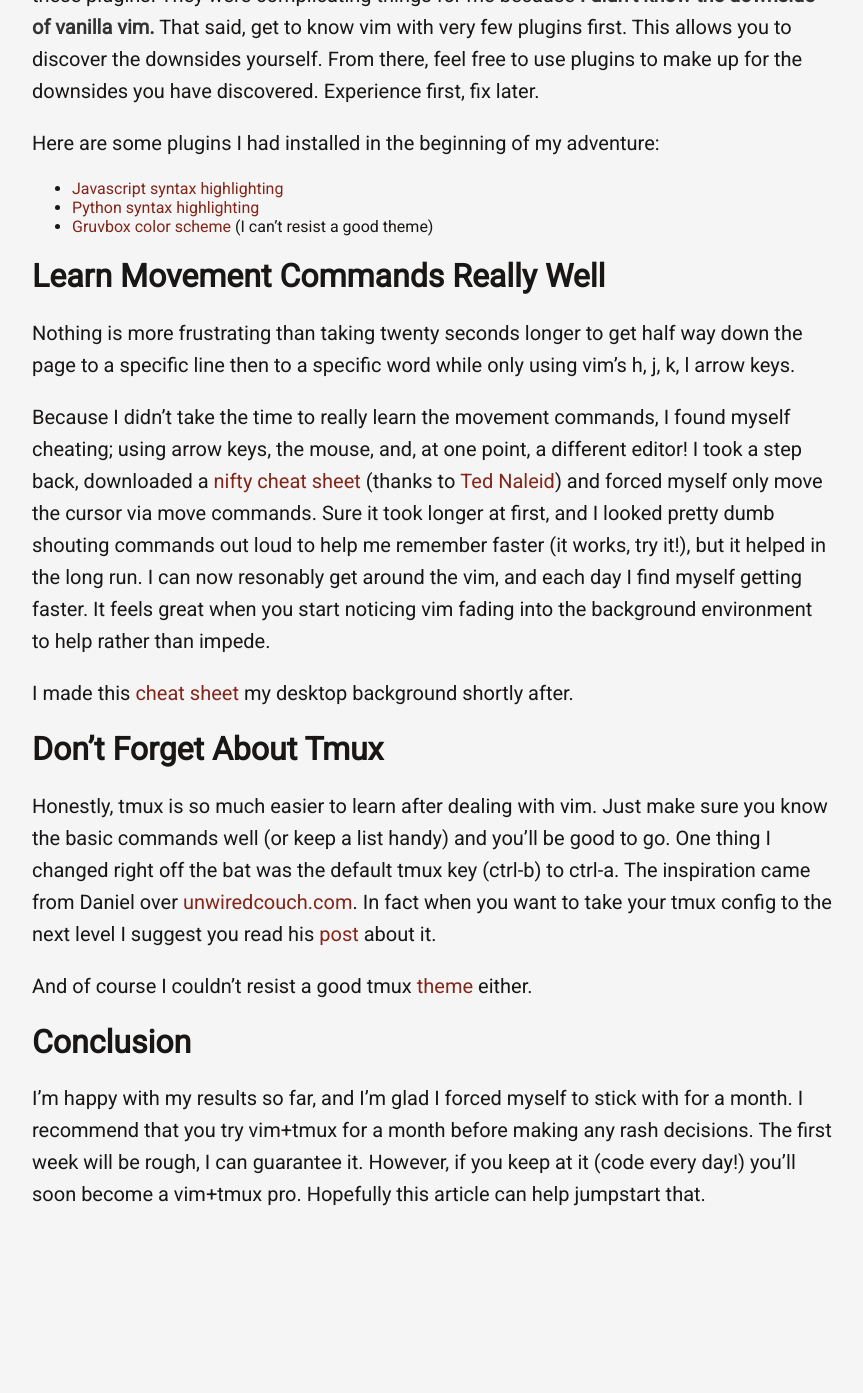
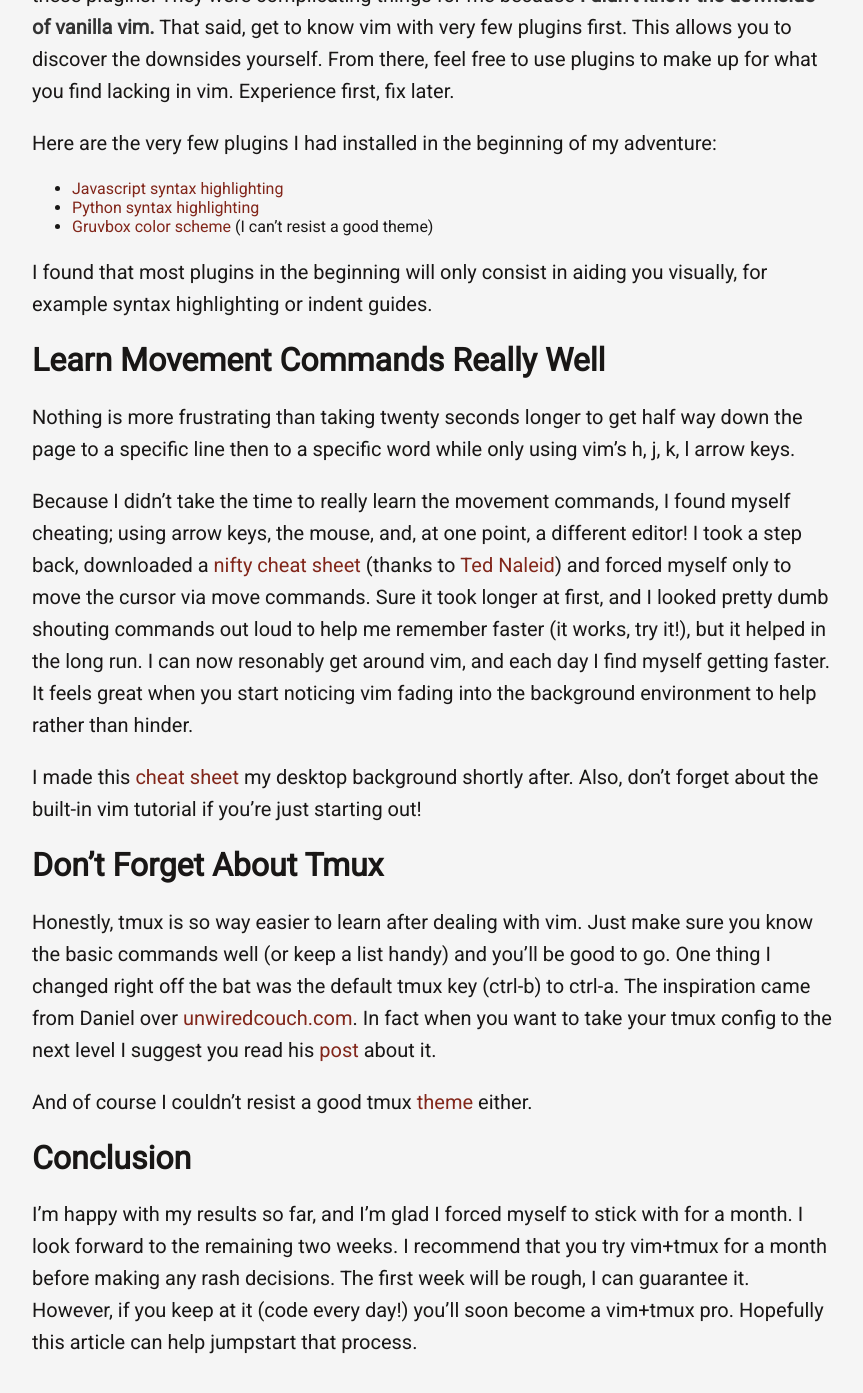
Before and after one commit to dvrico/dvrico.github.io, a Jekyll site: the page built from _posts/2015-03-03-vim-quick-set-up.md, in a window 1280 px wide and 1400 px high, scrolled down 908 px. Shown: the top 1393 px of the window, without its empty margins (208-1071 px from the left). Built offline with Jekyll 4.4.1, drawn with Linux system fonts in a browser that asks for light colours; before the commit the page ends 2218 px from its top, so only the background shows below that; some of the changed text lies outside the part shown.

Commit message:
Edit vim-quick-set-up post and fix grammar.

```diff
--- a/_posts/2015-03-03-vim-quick-set-up.md
+++ b/_posts/2015-03-03-vim-quick-set-up.md
@@ -15,7 +15,7 @@ of the journey.
 Stick to the basics!
 ====================
 Vim has a high learning curve. Joined together with tmux and that's a black eye waiting to
-happen if your not careful. But do you know what guarantees two black eyes?
+happen if you're not careful. But do you know what guarantees two black eyes?
 Lots and lots of plugins.
 
 I downloaded and installed a bunch of plugins for vim and tmux when I first started because
@@ -26,14 +26,17 @@ vim commands, tmux commands, and the plugin commands all at once. I soon became
 I found out that becase I hadn't used vim extensively, I couldn't justify the usefulness
 of all these plugins. They were complicating things for me because **I didn't know the downside
 of vanilla vim.** That said, get to know vim with very few plugins first. This allows you to discover
-the downsides yourself. From there, feel free to use plugins to make up for the downsides
-you have discovered. Experience first, fix later.
+the downsides yourself. From there, feel free to use plugins to make up for what you find lacking
+in vim. Experience first, fix later.
 
-Here are some plugins I had installed in the beginning of my adventure:
+Here are the very few plugins I had installed in the beginning of my adventure:
 
 *    [Javascript syntax highlighting](https://github.com/jelera/vim-javascript-syntax)
 *    [Python syntax highlighting](https://github.com/hdima/python-syntax)
 *    [Gruvbox color scheme](https://github.com/morhetz/gruvbox) (I can't resist a good theme)
+
+I found that most plugins in the beginning will only consist in aiding you visually, for example
+syntax highlighting or indent guides.
 
 Learn Movement Commands Really Well
 ===================================
@@ -42,18 +45,19 @@ to a specific line then to a specific word while only using vim's h, j, k, l arr
 
 Because I didn't take the time to really learn the movement commands, I found myself cheating; using arrow keys,
 the mouse, and, at one point, a different editor! I took a step back, downloaded a [nifty cheat
-sheet](https://bitbucket.org/tednaleid/vim-shortcut-wallpaper/raw/tip/vim-shortcuts.png) (thanks to [Ted Naleid](http://naleid.com/blog/2010/10/04/vim-movement-shortcuts-wallpaper/a)) and forced myself only move the cursor via
+sheet](https://bitbucket.org/tednaleid/vim-shortcut-wallpaper/raw/tip/vim-shortcuts.png) (thanks to [Ted Naleid](http://naleid.com/blog/2010/10/04/vim-movement-shortcuts-wallpaper/a)) and forced myself only to move the cursor via
 move commands. Sure it took longer at first, and I looked pretty dumb
 shouting commands out loud to help me remember faster (it works, try it!), but
-it helped in the long run. I can now resonably get around the vim, and each day
+it helped in the long run. I can now resonably get around vim, and each day
 I find myself getting faster. It feels great when you start noticing vim fading into the background environment
-to help rather than impede.
+to help rather than hinder.
 
- I made this [cheat sheet](http://www.viemu.com/vi-vim-cheat-sheet.gif) my desktop background shortly after.
+I made this [cheat sheet](http://www.viemu.com/vi-vim-cheat-sheet.gif) my desktop background shortly after.
+Also, don't forget about the built-in vim tutorial if you're just starting out!
 
 Don't Forget About Tmux
 =======================
-Honestly, tmux is so much easier to learn after dealing with vim. Just make sure you know the basic commands well (or
+Honestly, tmux is so way easier to learn after dealing with vim. Just make sure you know the basic commands well (or
 keep a list handy) and you'll be good to go. One thing I changed right off the bat was the default tmux key (ctrl-b) to
 ctrl-a. The inspiration came from Daniel over [unwiredcouch.com](https://www.unwiredcouch.com/). In fact when you want
  to take your tmux config to the next level I suggest you read his
@@ -63,7 +67,8 @@ And of course I couldn't resist a good tmux [theme](https://github.com/edkolev/t
 
 Conclusion
 ==========
-I'm happy with my results so far, and I'm glad I forced myself to stick with for a month. I recommend that you try
-vim+tmux for a month before making any rash decisions. The first week will be rough, I can guarantee it. However,
-if you keep at it (code every day!) you'll soon become a vim+tmux pro. Hopefully this article can help jumpstart
-that.
+I'm happy with my results so far, and I'm glad I forced myself to stick with for a month. I look forward to the remaining
+two weeks. I recommend that you try vim+tmux for a month before making any rash decisions. The first week will be
+rough, I can guarantee it. However, if you keep at it (code every day!) you'll soon become a vim+tmux pro.
+Hopefully this article can help jumpstart
+that process.
```
